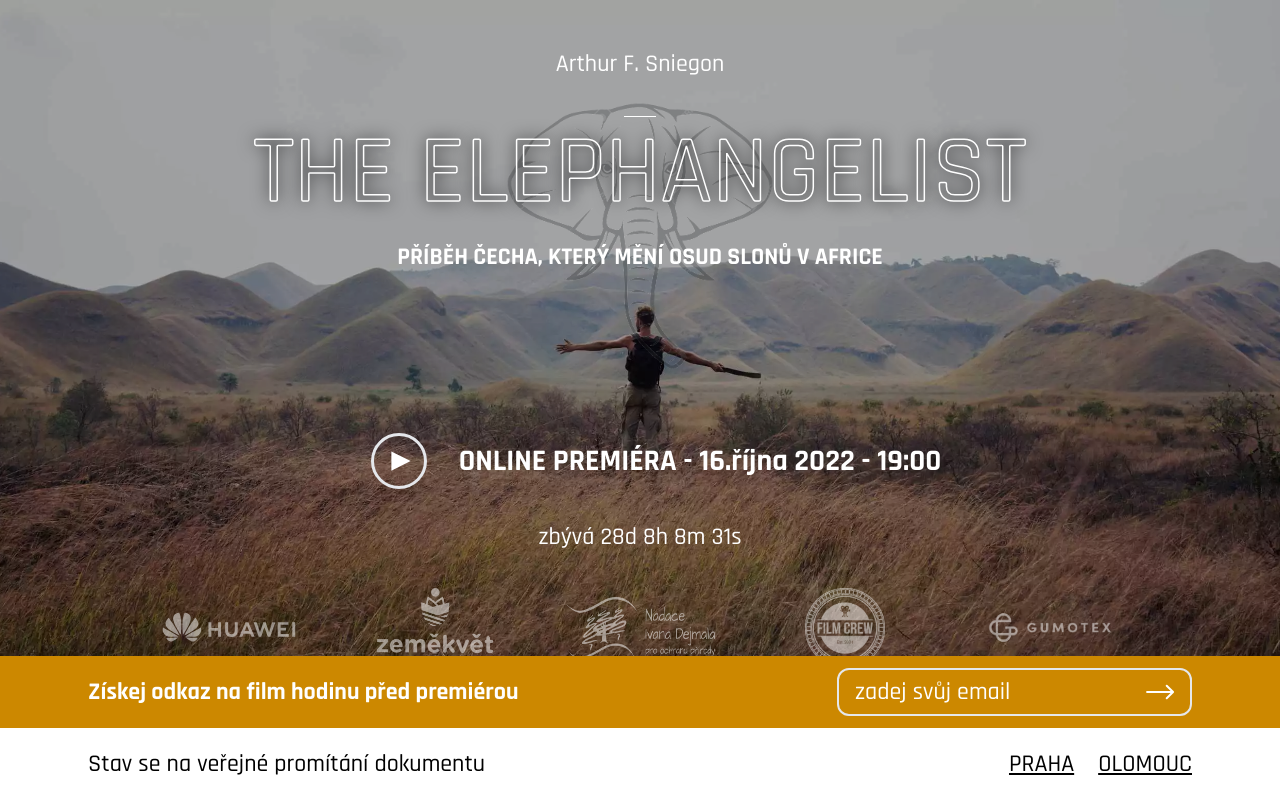
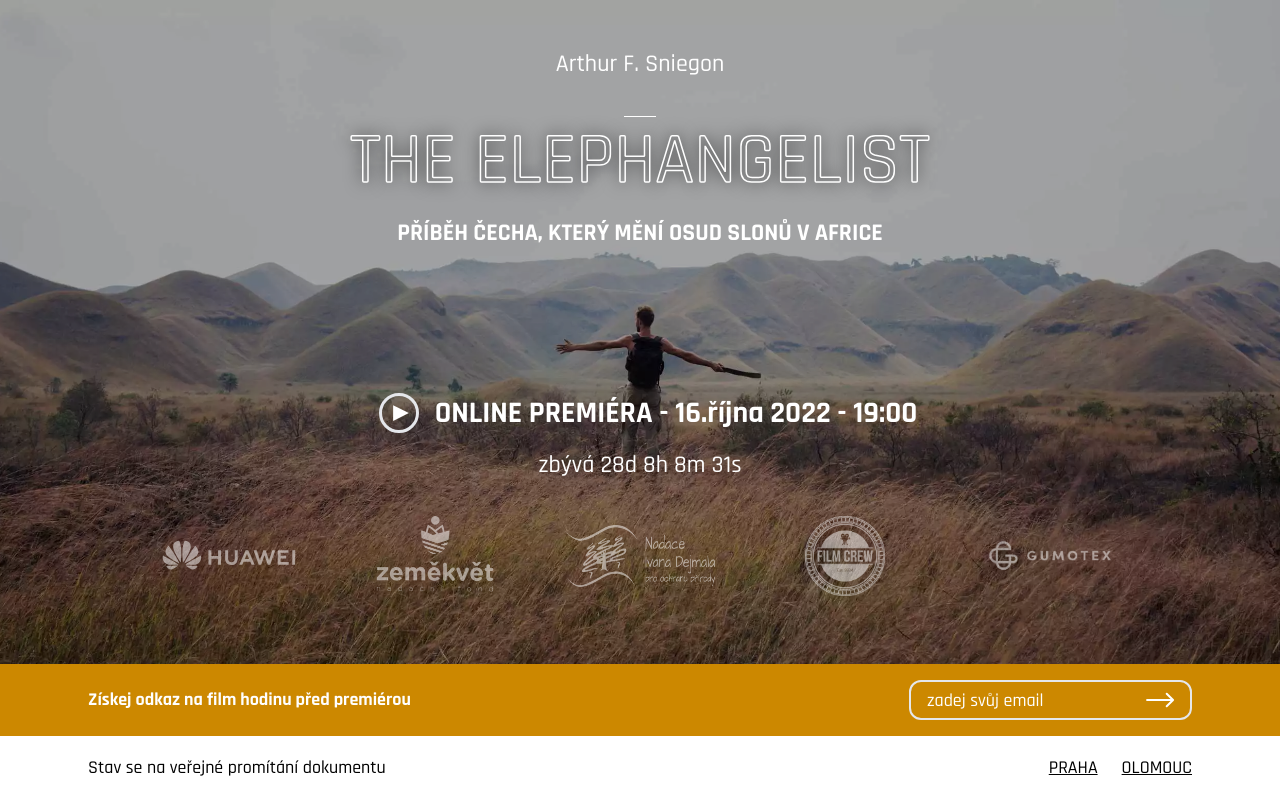
Before and after one commit to MartinMacek/elephangelist-website, a Next.js app: page / in a window 1280 px wide. Built offline with nearby package versions, Linux system fonts and the light colour scheme.

Commit message:
fix: repeating email

```diff
--- a/pages/api/create.js
+++ b/pages/api/create.js
@@ -15,10 +15,11 @@ export default async function create(req, res) {
       emailBlacklisted: false,
       smsBlacklisted: false,
       listIds: [2],
+      updateEnabled: true,
     }),
   });
-
   res.status(response.status).json({
     data: response.data,
+    error: response.error,
   });
 }
--- a/pages/index.js
+++ b/pages/index.js
@@ -11,10 +11,13 @@ export default function Home() {
 
   const [loading, setLoading] = useState(false);
 
+  const [invalid, setInvalid] = useState(false);
+
   var validRegex =
     /^[a-zA-Z0-9.!#$%&'*+/=?^_`{|}~-]+@[a-zA-Z0-9-]+(?:\.[a-zA-Z0-9-]+)*$/;
 
   async function handleSubmit(event) {
+    setInvalid(false);
     event.preventDefault();
     if (!email) {
       return;
@@ -31,10 +34,17 @@ export default function Home() {
           if (response.ok) {
             setSuccess(true);
             setEmail("");
+          } else {
+            //console.log(response);
+            if (response.status == 400) {
+              alert("Email již existuje!");
+            }
           }
         })
         .catch((err) => console.log(err));
       setLoading(false);
+    } else {
+      setInvalid(true);
     }
   }
 
@@ -57,16 +67,14 @@ export default function Home() {
       <Head>
         <title>The Elephangelist - Arthur F. Sniegon</title>
       </Head>
-      <div className="absolute opacity-25 flex justify-center w-full top-24 z-0">
-        <Image src="/assets/elephant.png" alt="logo" width={280} height={280} />
-      </div>
+
       <div className="overlay">
         <div className="px-3">
           <div>
             <h3 className="text-center pt-12 text-2xl">Arthur F. Sniegon</h3>
             <div className="h-[1px] w-8 bg-white mt-9 mb-2 mx-auto"></div>
 
-            <h1 className="relative text-center main-title z-50 text-5xl md:text-8xl">
+            <h1 className="relative text-center main-title z-50 text-3xl md:text-7xl">
               THE ELEPHANGELIST
             </h1>
 
@@ -76,12 +84,12 @@ export default function Home() {
           </div>
           <div>
             <div className="flex flex-col md:flex-row justify-center items-center mt-16 md:mt-32">
-              <div className="flex justify-center border-[3px] rounded-full w-14 h-14 m-4 md:m-8">
+              <div className="flex justify-center border-[3px] rounded-full w-10 h-10 m-4">
                 <div className="flex mx-auto pl-1">
                   <Image
                     src="/assets/play.svg"
-                    width={22}
-                    height={22}
+                    width={18}
+                    height={18}
                     alt="play"
                   />
                 </div>
@@ -141,14 +149,14 @@ export default function Home() {
           </div>
         </div>
 
-        <div className="md:absolute bottom-0 right-0 left-0 bg-white">
+        <div className="fixed bottom-0 right-0 left-0 bg-white">
           <div className="bg-[#CC8800] flex justify-center">
-            <span className="max-w-6xl mx-auto flex flex-col md:flex-row md:justify-between w-full px-6 py-3 text-2xl items-center font-bold text-center">
+            <span className="max-w-6xl mx-auto flex flex-col md:flex-row md:justify-between w-full px-6 pt-4 md:pt-0 text-md md:text-lg items-center font-bold text-center">
               Získej odkaz na film hodinu před premiérou
-              <div className="flex justify-end items-center relative mt-3 md:mt-0">
+              <div className="flex justify-end items-center relative py-4">
                 {success ? (
-                  <div className="rounded-xl h-12 bg-white text-[#CC8800] px-6 items-center flex flex-row">
-                    <span className="mr-3">Je to tvoje - už brzy</span>
+                  <div className="rounded-xl h-10 bg-white text-[#CC8800] px-3 items-center flex flex-row">
+                    <span className="mr-3">Odkaz je tvůj - už brzy</span>
                     <Image
                       src="/assets/check.svg"
                       width={32}
@@ -157,13 +165,14 @@ export default function Home() {
                     />
                   </div>
                 ) : (
+                  <div className="flex flex-col">
                     <form
                       onSubmit={handleSubmit}
                       className="flex justify-end items-center"
                     >
                       <input
                         className={
-                        "border-2 rounded-xl h-12 bg-transparent pl-4 pr-12 placeholder:text-white font-normal " +
+                          "border-2 rounded-xl  h-10 bg-transparent pl-4 pr-12 placeholder:text-white font-normal " +
                           (loading ? "opacity-50" : "")
                         }
                         placeholder="zadej svůj email"
@@ -187,16 +196,24 @@ export default function Home() {
                         />
                       </button>
                     </form>
+                    {invalid ? (
+                      <span className="text-xs text-red-700 mt-1">
+                        Neplatný formát emailu
+                      </span>
+                    ) : (
+                      <div />
+                    )}
+                  </div>
                 )}
               </div>
             </span>
           </div>
           <div className="text-black flex justify-center">
-            <span className="max-w-6xl mx-auto flex flex-col md:flex-row w-full px-6 py-3 text-2xl justify-between items-center">
-              <span className="h-12 flex items-center text-center">
+            <span className="max-w-6xl mx-auto flex flex-col md:flex-row w-full px-6 py-3 text-md md:text-lg justify-between items-center">
+              <span className="h-10 flex items-center text-center">
                 Stav se na veřejné promítání dokumentu
               </span>
-              <span className="underline mt-3 md:mt-0">
+              <span className="underline ">
                 <Link href="/">PRAHA</Link>
                 <span className="ml-6">
                   <Link href="/">OLOMOUC</Link>
```
Lines whose indentation alone changed are shown as unchanged.
